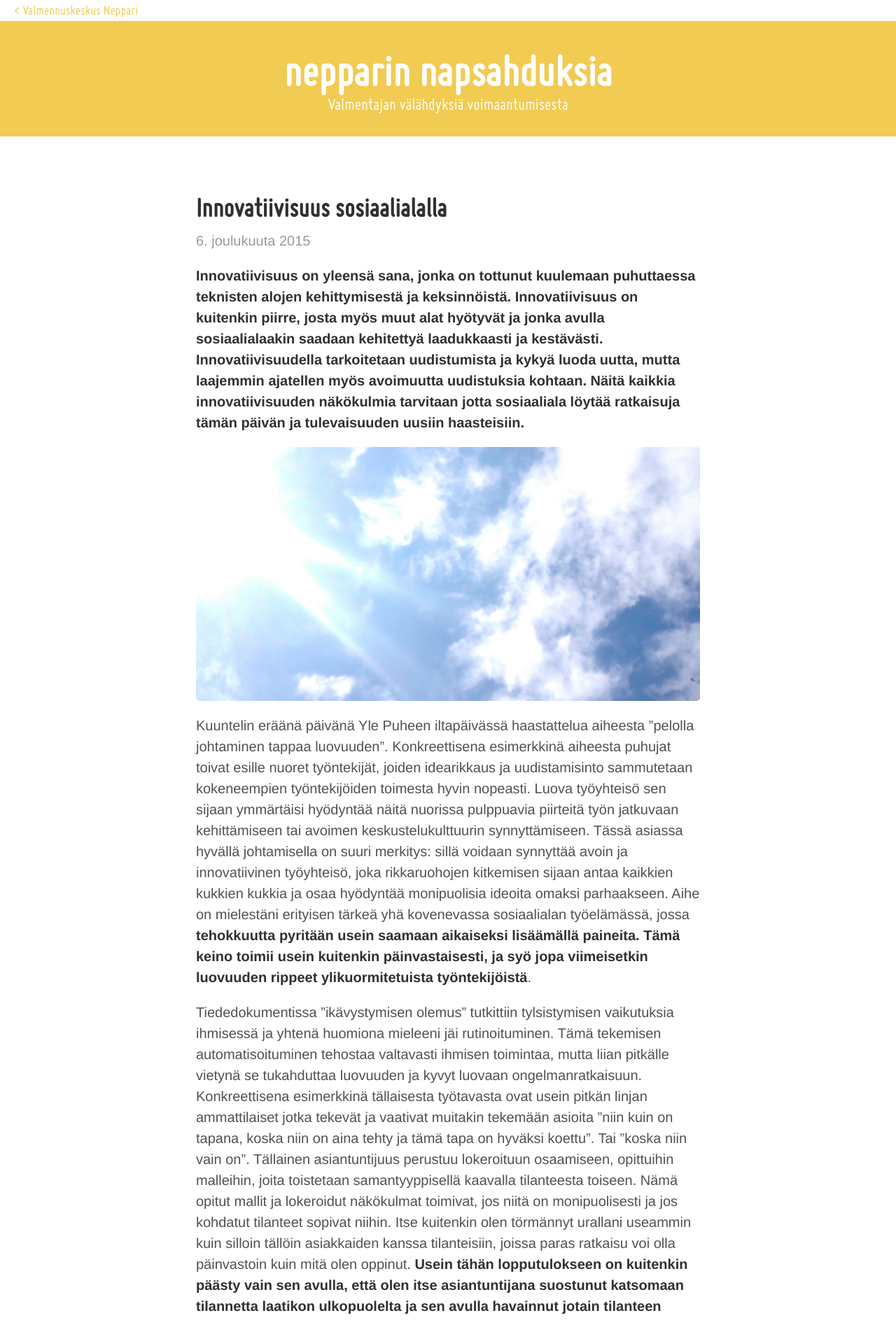
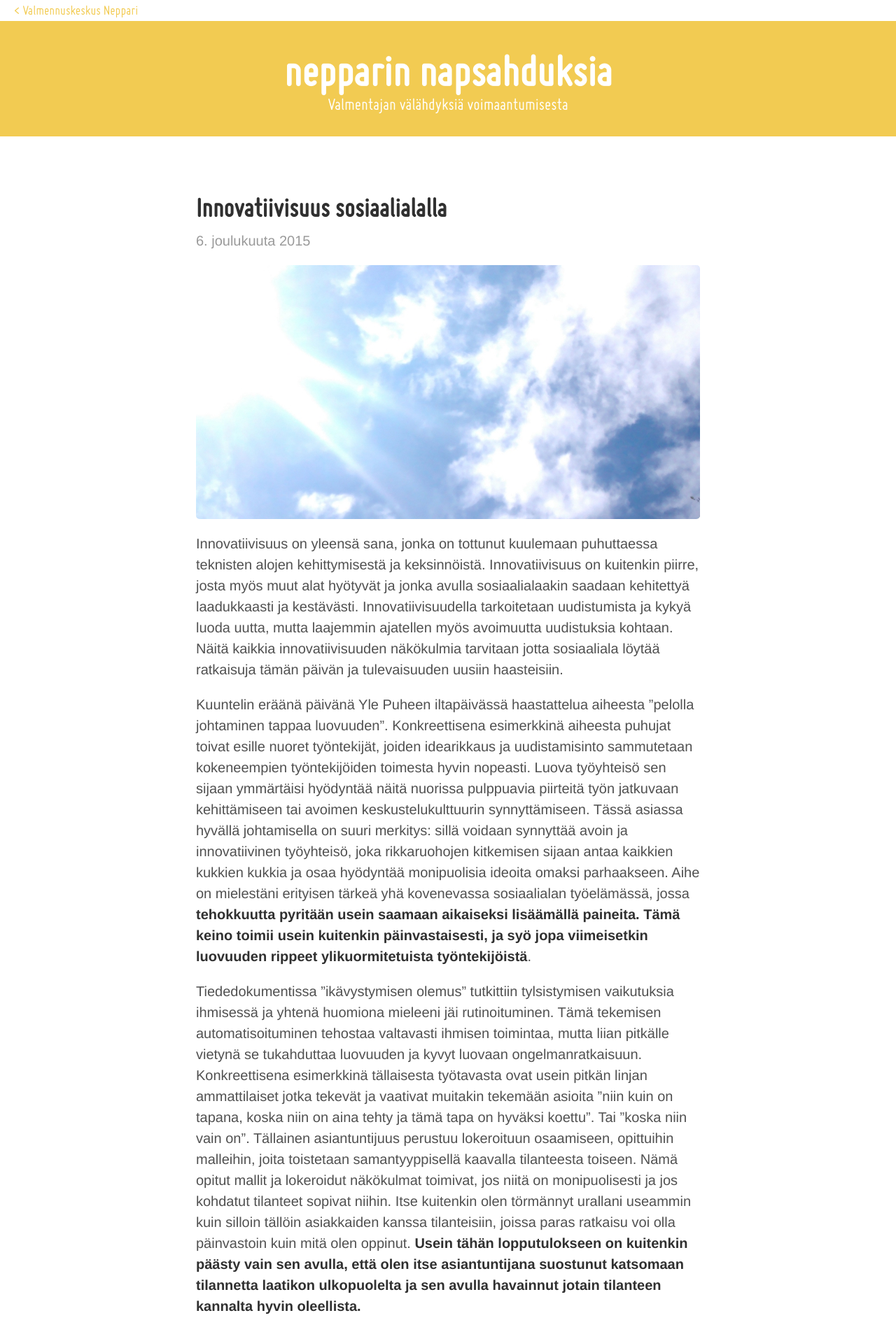
Before and after one commit to niinapiira/neppari.net, a Jekyll site: the page built from _posts/2015-12-06-innovatiivisuus-sosiaalialalla.md, in a window 1280 px wide. Shown: the top 1887 px of the page at 70% size. Built offline with Jekyll 4.4.1, drawn with Linux system fonts in a browser that asks for light colours.

Commit message:
Updated 2015-12-06-innovatiivisuus-sosiaalialalla.md

```diff
--- a/_posts/2015-12-06-innovatiivisuus-sosiaalialalla.md
+++ b/_posts/2015-12-06-innovatiivisuus-sosiaalialalla.md
@@ -4,13 +4,10 @@
 ---
 
 
-
-
+![Kirkas pilvinen taivas]({{site.baseurl}}/uploaded-images/kirkas-pilvinen-taivas.jpeg)
 
 Innovatiivisuus on yleensä sana, jonka on tottunut kuulemaan puhuttaessa teknisten alojen kehittymisestä ja keksinnöistä. Innovatiivisuus on kuitenkin piirre, josta myös muut alat hyötyvät ja jonka avulla sosiaalialaakin saadaan kehitettyä laadukkaasti ja kestävästi.
 Innovatiivisuudella tarkoitetaan uudistumista ja kykyä luoda uutta, mutta laajemmin ajatellen myös avoimuutta uudistuksia kohtaan. Näitä kaikkia innovatiivisuuden näkökulmia tarvitaan jotta sosiaaliala löytää ratkaisuja tämän päivän ja tulevaisuuden uusiin haasteisiin.
-
-![Kirkas pilvinen taivas]({{site.baseurl}}/uploaded-images/kirkas-pilvinen-taivas.jpeg)
 
 Kuuntelin eräänä päivänä Yle Puheen iltapäivässä haastattelua aiheesta ”pelolla johtaminen tappaa luovuuden”. Konkreettisena esimerkkinä aiheesta puhujat toivat esille nuoret työntekijät, joiden idearikkaus ja uudistamisinto sammutetaan kokeneempien työntekijöiden toimesta hyvin nopeasti. Luova työyhteisö sen sijaan ymmärtäisi hyödyntää näitä nuorissa pulppuavia piirteitä työn jatkuvaan kehittämiseen tai avoimen keskustelukulttuurin synnyttämiseen. Tässä asiassa hyvällä johtamisella on suuri merkitys: sillä voidaan synnyttää avoin ja innovatiivinen työyhteisö, joka rikkaruohojen kitkemisen sijaan antaa kaikkien kukkien kukkia ja osaa hyödyntää monipuolisia ideoita omaksi parhaakseen. Aihe on mielestäni erityisen tärkeä yhä kovenevassa sosiaalialan työelämässä, jossa **tehokkuutta pyritään usein saamaan aikaiseksi lisäämällä paineita. Tämä keino toimii usein kuitenkin päinvastaisesti, ja syö jopa viimeisetkin luovuuden rippeet ylikuormitetuista työntekijöistä**.
 
```
